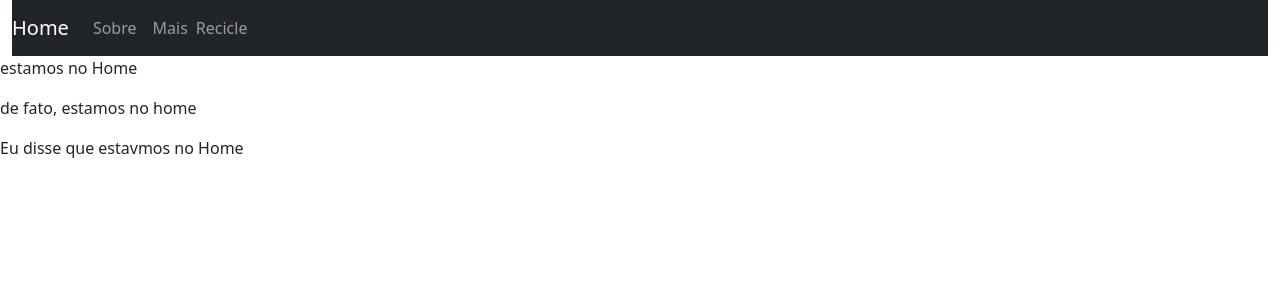
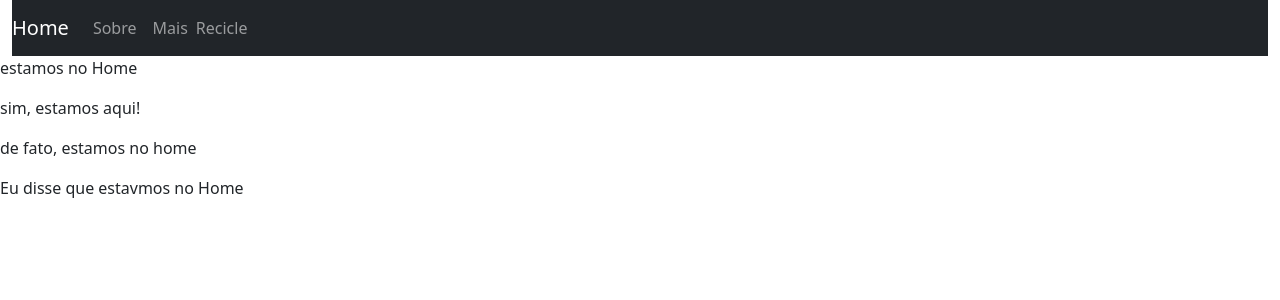
Before and after one commit to FabioPassos10/Recicle, a React (Create React App) app: page / in a window 1280 px wide. Shown: the top 300 px of the page. Built offline with nearby package versions, Linux system fonts and the light colour scheme.

Commit message:
Update Home.js
eu especifiquei que estamos na home

estamos na home

```diff
--- a/src/Home.js
+++ b/src/Home.js
@@ -6,6 +6,7 @@ return(
 
 <>
     <p>estamos no Home</p>
+    <p>sim, estamos aqui!</p>
     <p>de fato, estamos no home</p>
     <p>Eu disse que estavmos no Home</p>
 </>
```
